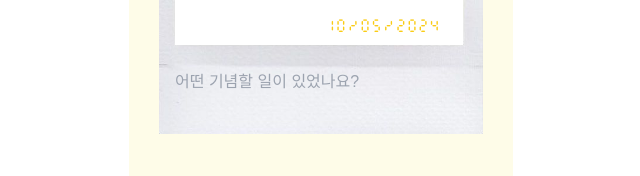
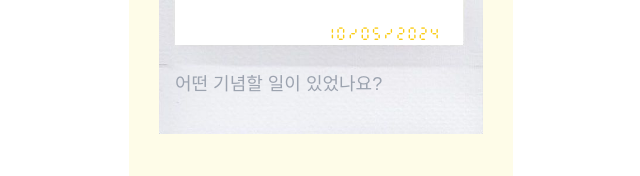
Before and after one commit to biyamn/polaroid, a Next.js app: page / in a window 1280 px wide. Shown: the part 503-679 px from the top of the page, without its empty margins (319-959 px from the left). Built offline with nearby package versions, Linux system fonts and the light colour scheme; no server answers.

Commit message:
feat: textarea 폰트크기 변경, maxLength 변경

```diff
--- a/src/app/components/DescriptionForm.tsx
+++ b/src/app/components/DescriptionForm.tsx
@@ -11,12 +11,13 @@ const DescriptionForm = ({
 }: DescriptionFormProps) => {
   return (
     <textarea
-      className="relative -top-16 w-full px-4 z-50 bg-transparent resize-none "
+      className="relative -top-16 w-full px-4 z-50 bg-transparent resize-none text-lg"
       rows={2}
       placeholder="어떤 기념할 일이 있었나요?"
       disabled={!isEditing}
       value={text}
       onChange={(e) => setText(e.target.value)}
+      maxLength={28}
     />
   );
 };
```
